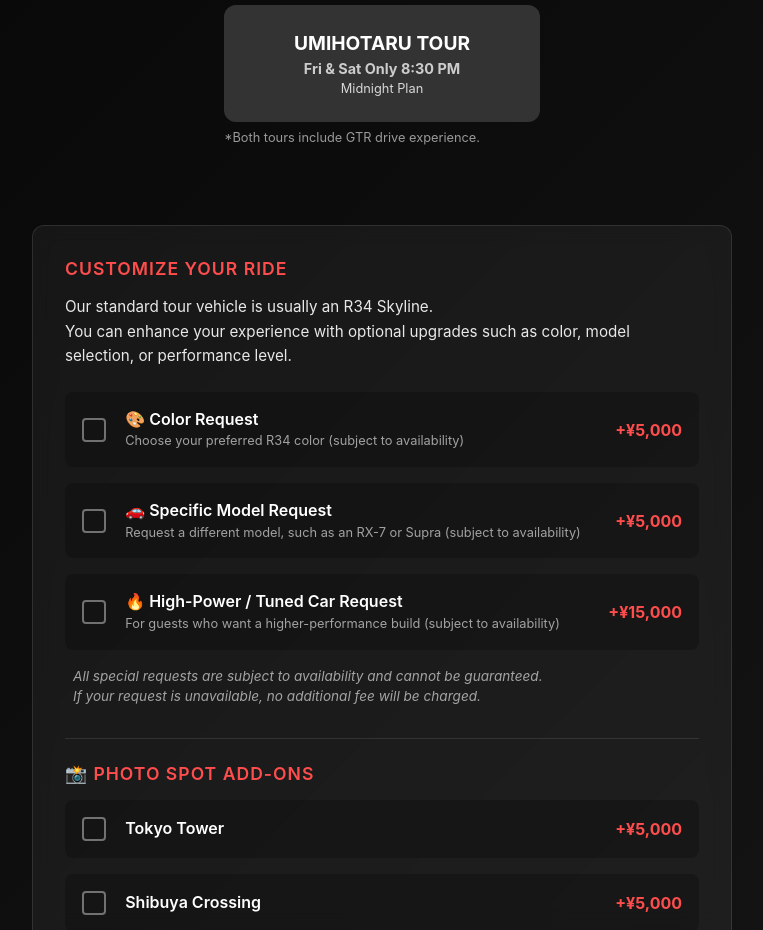
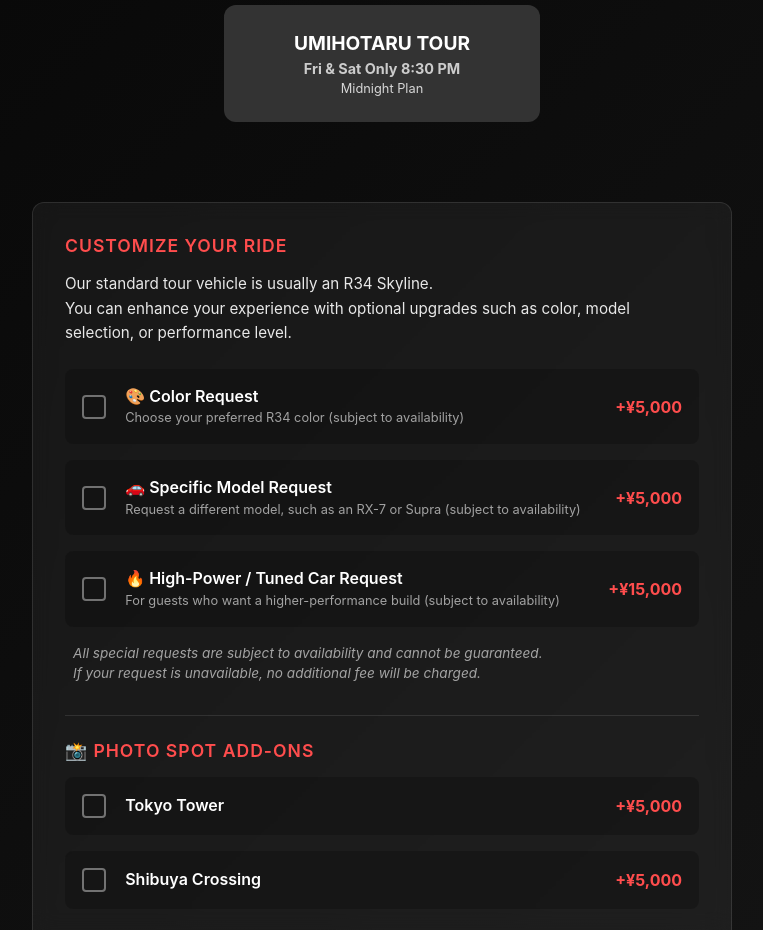
Before and after one commit to kazuosomeya-wq/daikoku, a React (Vite) app: page / in a window 1280 px wide. Shown: the part 1300-2230 px from the top of the page, without its empty margins (258-1021 px from the left). Built offline with nearby package versions, Linux system fonts and the light colour scheme; no server answers; the database is empty.

Commit message:
Remove 'Both tours include' text

```diff
--- a/src/components/TourTypeSelector.jsx
+++ b/src/components/TourTypeSelector.jsx
@@ -122,9 +122,7 @@ const TourTypeSelector = ({ selectedTour, onSelect, selectedDate }) => {
                     )}
                 </div>
             </div>
-            <p style={{ fontSize: '0.8rem', color: '#999', marginTop: '0.5rem' }}>
-                *Both tours include GTR drive experience.
-            </p>
+
         </div>
     );
 };
```
